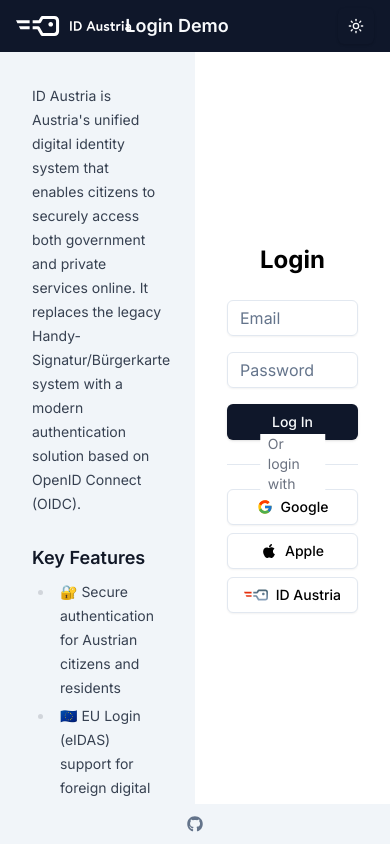
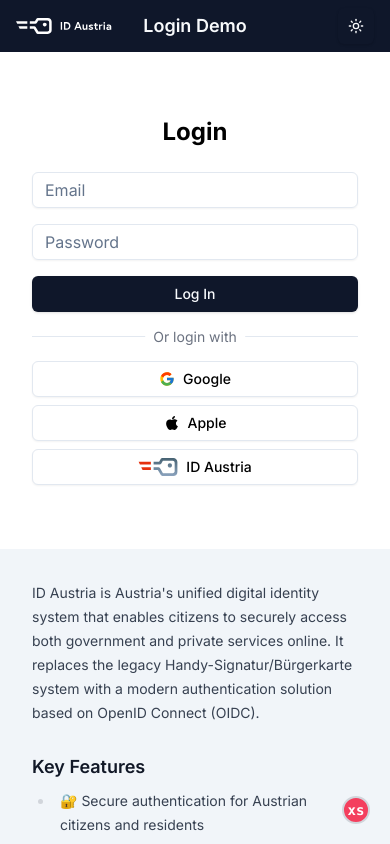
Before and after one commit to rudgal/id-austria-demo, a Next.js app: page / in a window 390 px wide. Shown: the top 844 px of the page. Built offline with nearby package versions, Linux system fonts and the light colour scheme.

Commit message:
make DemoPage responsive

```diff
--- a/src/app/layout.tsx
+++ b/src/app/layout.tsx
@@ -6,6 +6,7 @@
 import { Header } from '@/components/header';
 import { Footer } from '@/components/footer';
 import Analytics from '@/components/analytics';
+import { TailwindBreakpointHelper } from '@/components/tailwind-breakpoint-helper';
 
 const inter = Inter({ subsets: ['latin'] });
 
@@ -20,15 +21,16 @@
       <head>
         <Analytics />
       </head>
-      <body className={`${inter.className} ${isDevMode() ? 'responsive-breakpoints-debug' : ''}`}>
+      <body className={`${inter.className}`}>
         <ThemeProvider attribute="class" defaultTheme="system" enableSystem disableTransitionOnChange>
-          <div className="flex h-screen flex-col overflow-hidden">
-            <Header />
-            <main className="flex flex-1 overflow-hidden">{children}</main>
+          <div className="flex min-h-screen flex-col sm:h-screen sm:overflow-hidden">
+            <Header className="sticky top-0 z-50 sm:static" />
+            <main className="flex flex-1 overflow-y-auto sm:overflow-hidden">{children}</main>
             <Footer />
           </div>
           <Toaster />
         </ThemeProvider>
+        {isDevMode() && <TailwindBreakpointHelper />}
       </body>
     </html>
   );
--- a/src/components/demo-page.tsx
+++ b/src/components/demo-page.tsx
@@ -3,15 +3,15 @@
 
 export default function DemoPage() {
   return (
-    <>
-      <div className="h-full w-1/2 overflow-y-auto bg-slate-100 p-8 dark:bg-slate-800">
+    <div className="flex w-full flex-col sm:h-full sm:flex-row">
+      <div className="order-2 w-full bg-slate-100 p-8 dark:bg-slate-800 sm:order-1 sm:h-full sm:w-1/2 sm:overflow-y-auto">
         <div className="prose prose-sm max-w-none dark:prose-invert">
           <HowTo />
         </div>
       </div>
-      <div className="flex h-full w-1/2 items-center justify-center bg-white p-8 dark:bg-slate-950">
+      <div className="order-1 flex w-full items-center justify-center bg-white p-8 py-16 dark:bg-slate-950 sm:order-2 sm:w-1/2 sm:overflow-y-auto sm:py-8">
         <LoginForm />
       </div>
-    </>
+    </div>
   );
 }
--- a/src/components/header.tsx
+++ b/src/components/header.tsx
@@ -1,25 +1,26 @@
 import { ModeToggle } from '@/components/mode-toggle';
 import Image from 'next/image';
+import { cn } from '@/lib/utils';
 
-export function Header() {
+export function Header({ className }: { className?: string }) {
   return (
-    <header className="bg-primary text-primary-foreground">
-      <div className="flex items-center justify-between px-4 py-2">
-        <div className="relative h-5">
+    <header className={cn('bg-primary text-primary-foreground', className)}>
+      <div className="relative flex items-center justify-between px-4 py-2">
+        <div className="relative h-5 w-24 sm:w-32">
           <Image
             src="/images/id-austria-logo.svg"
             alt="ID Austria"
             fill={true}
-            className="hidden min-w-min dark:block"
+            className="hidden object-contain object-left dark:block"
           />
           <Image
             src="/images/id-austria-logo-weiss.svg"
             alt="ID Austria"
             fill={true}
-            className="min-w-min dark:hidden"
+            className="object-contain object-left dark:hidden"
           />
         </div>
-        <h1 className="text-lg font-semibold">Login Demo</h1>
+        <h1 className="absolute left-1/2 -translate-x-1/2 text-lg font-semibold">Login Demo</h1>
         <ModeToggle />
       </div>
     </header>
```
